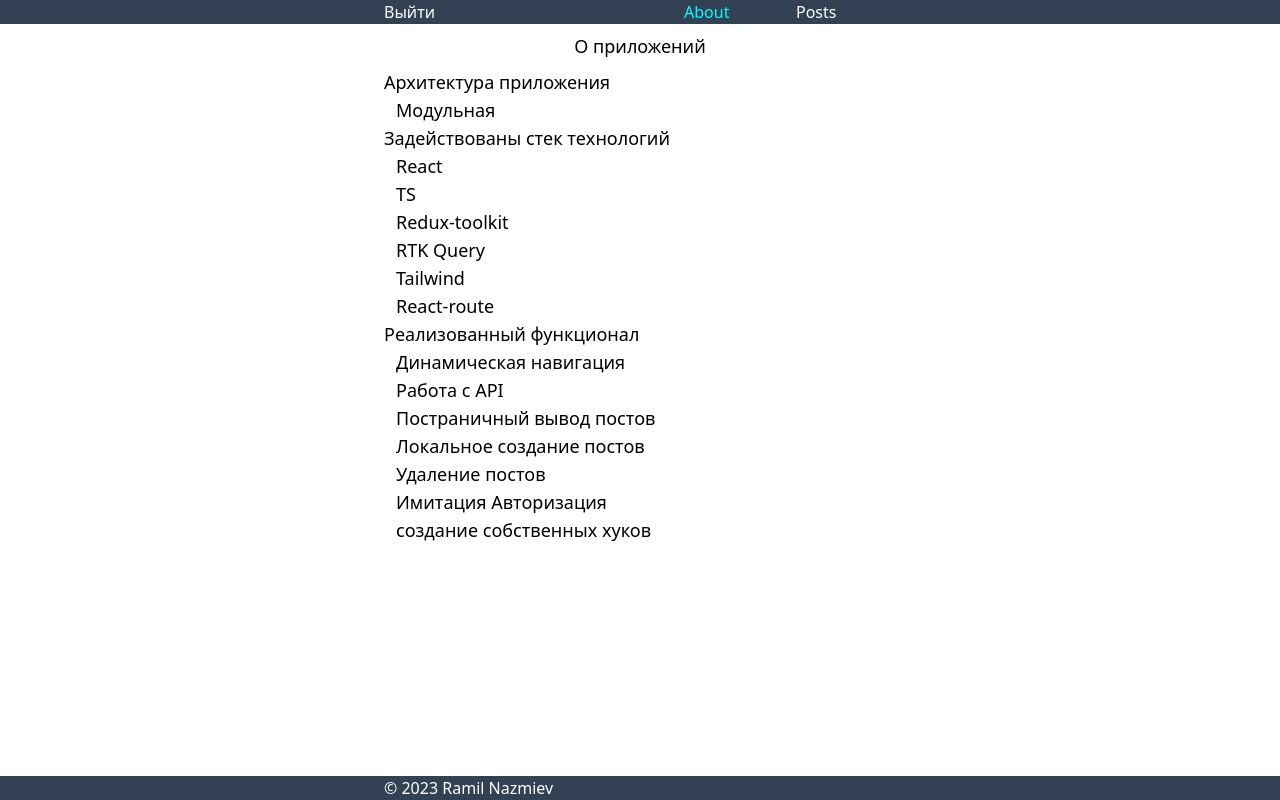
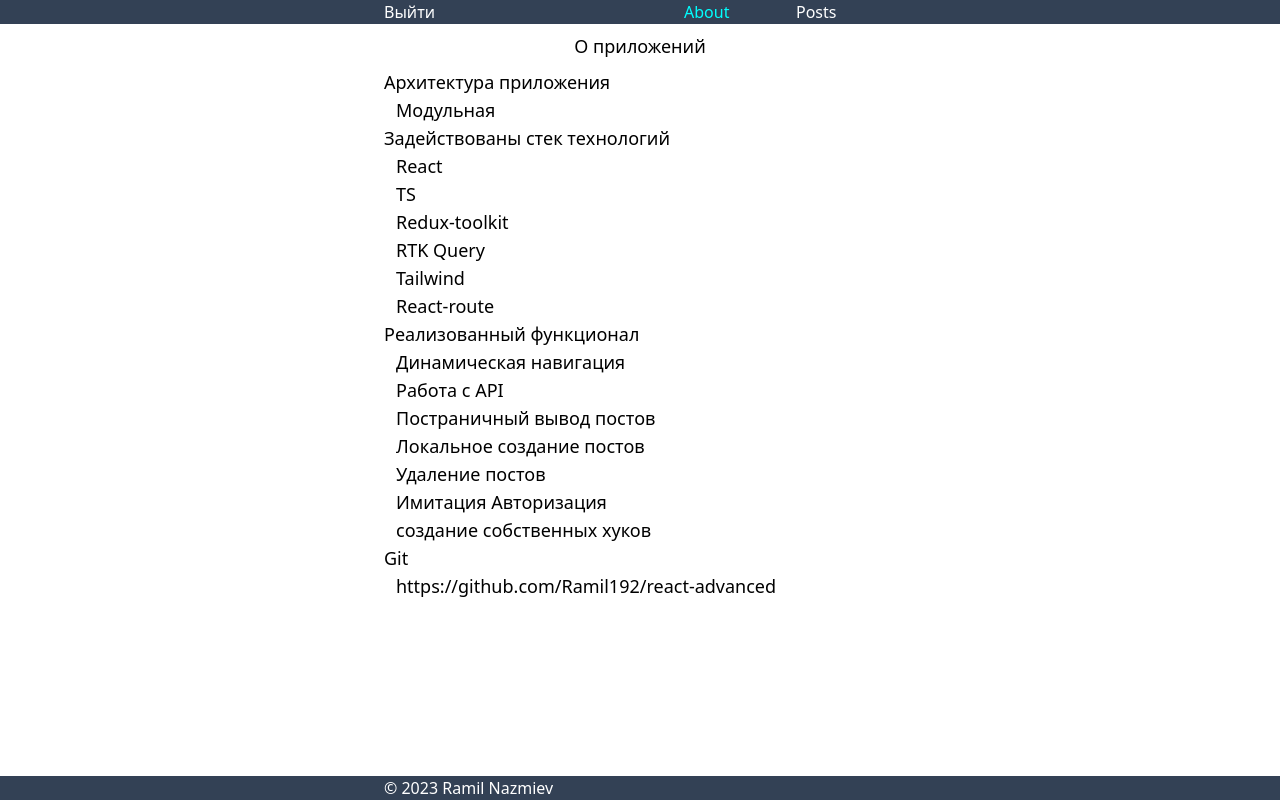
Before and after one commit to Ramil192/React-advanced, a React (Create React App) app: page /about in a window 1280 px wide. Built offline with nearby package versions, Linux system fonts and the light colour scheme; sample sign-in values are in the browser's storage.

Commit message:
change mockAbout

```diff
--- a/src/moduls/About/mockData.ts
+++ b/src/moduls/About/mockData.ts
@@ -23,4 +23,5 @@
       'создание собственных хуков',
     ],
   },
+  { title: 'Git', lists: ['https://github.com/Ramil192/react-advanced'] },
 ];
```
